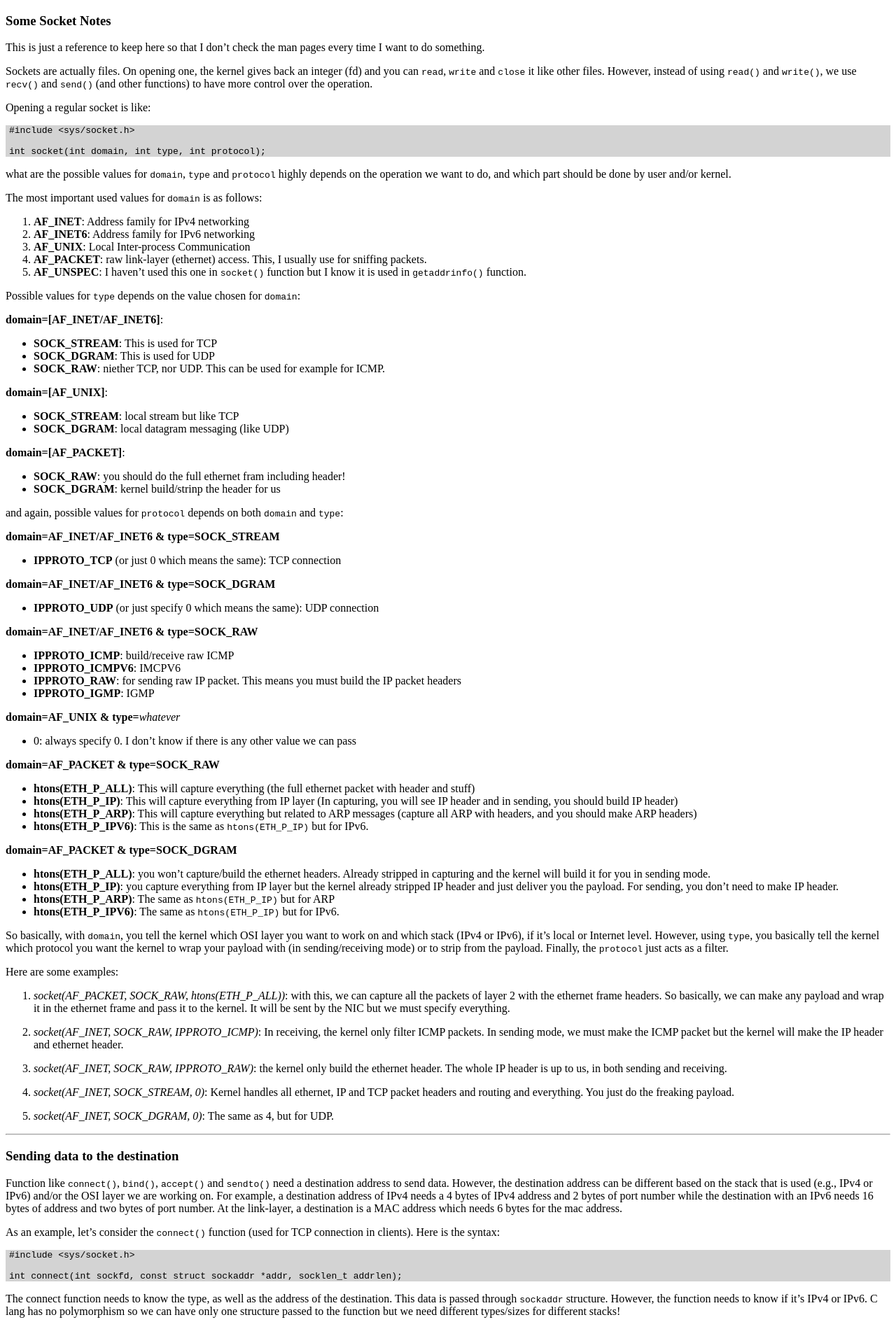
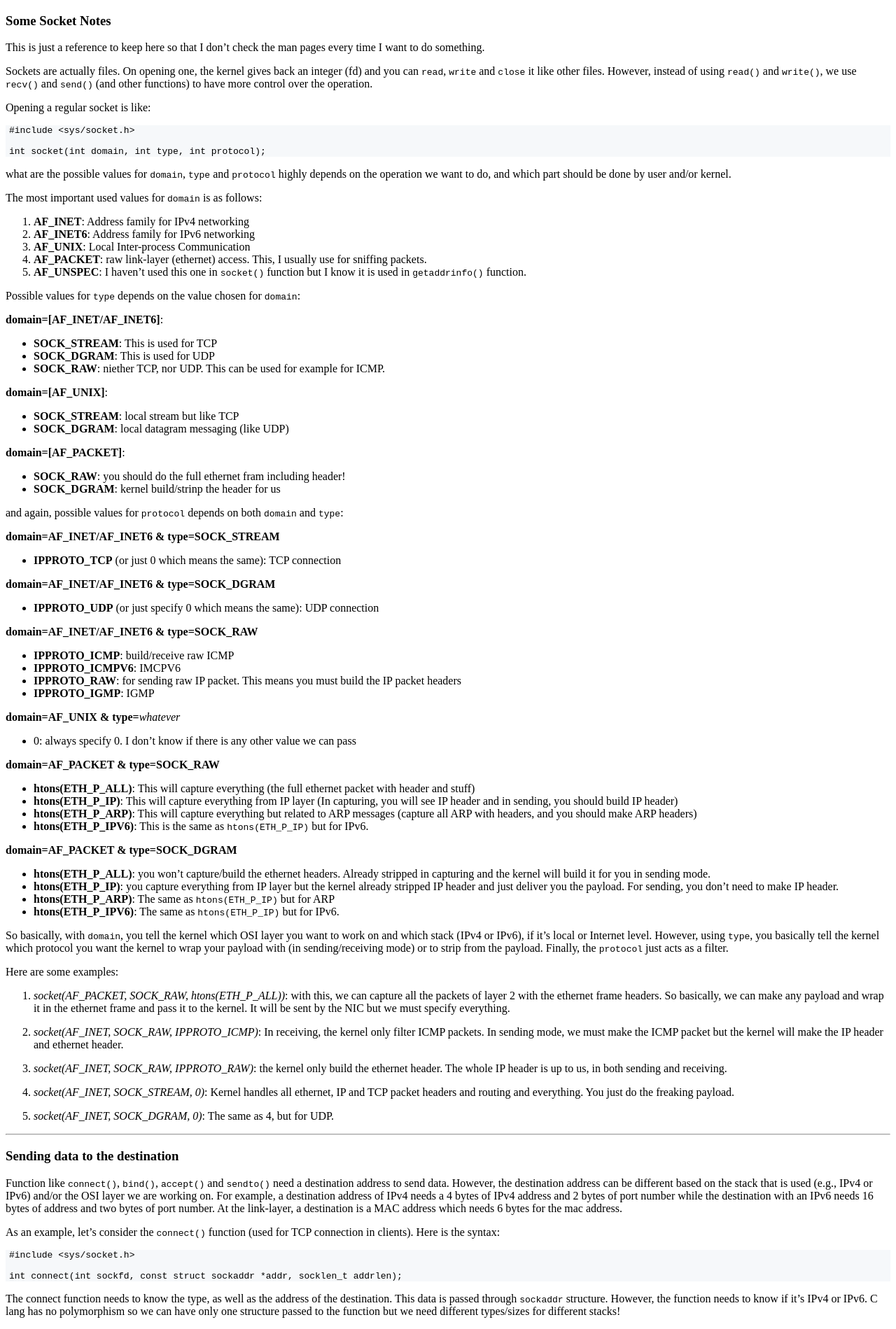
Before and after one commit to maroofi/maroofi.github.io, a Jekyll site: the page built from posts/sockets_in_linux.md, in a window 1280 px wide. Shown: the top 1899 px of the page at 70% size. Built offline with Jekyll 4.4.1, drawn with Linux system fonts in a browser that asks for light colours; our own code applies the rules of GitHub Pages for plain Markdown files.

Commit message:
Update style.css

```diff
--- a/assets/css/style.css
+++ b/assets/css/style.css
@@ -1,4 +1,4 @@
 div.highlight {
-  background-color: lightgray;
+  background-color: #f6f8fa;
   padding-left: 5px;
 }
```
